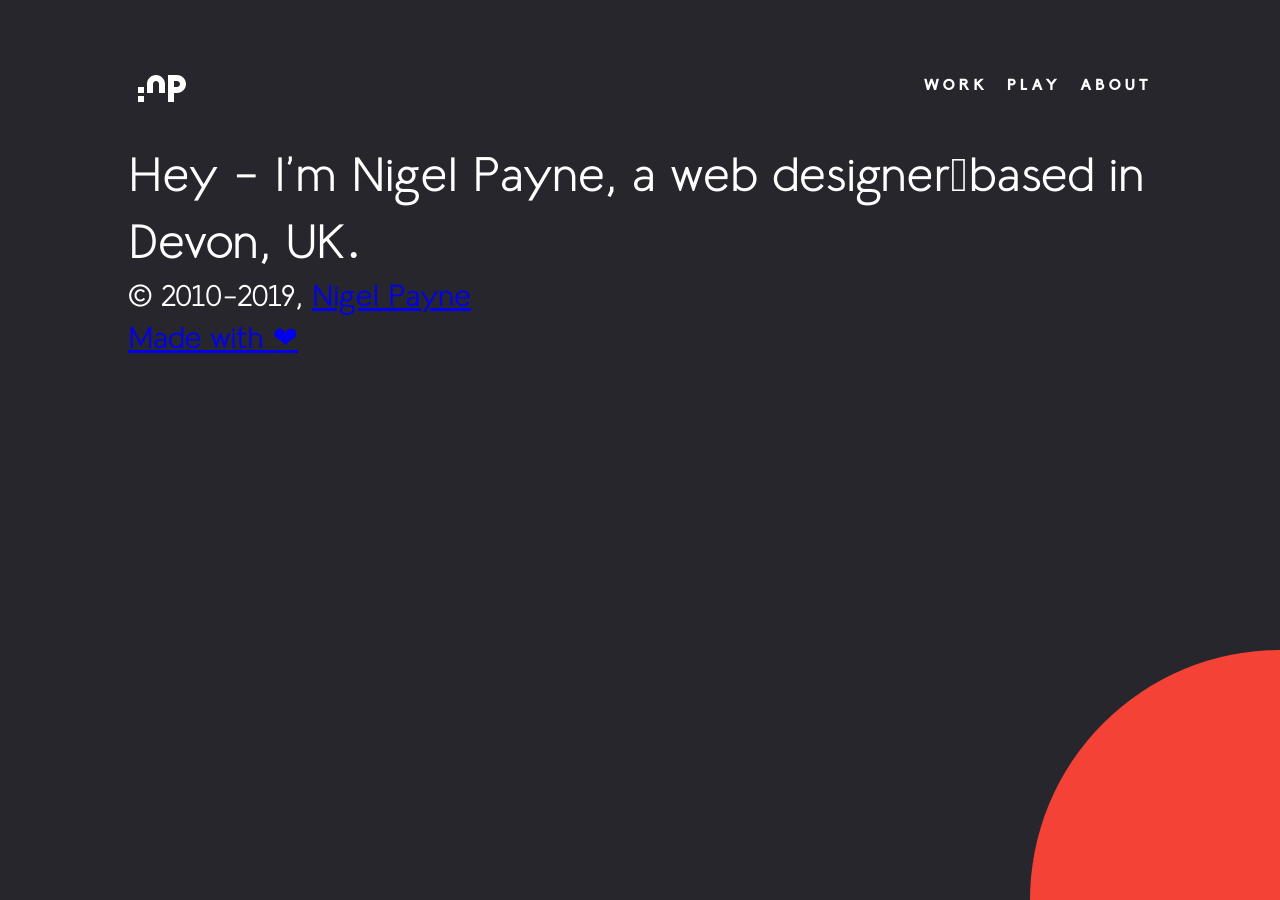
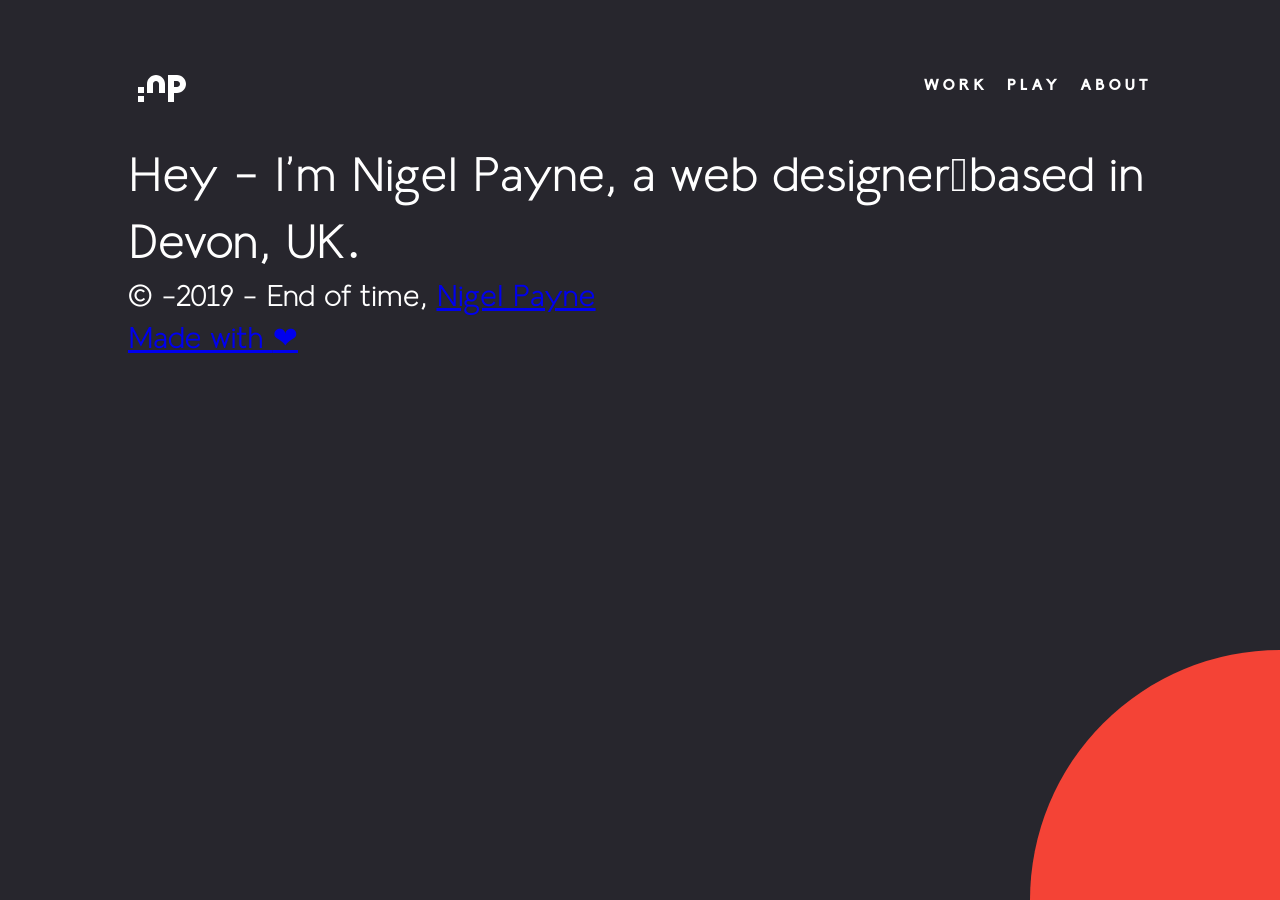
Before and after one commit to nigelpayne/myblog, a Jekyll site: the page built from index.html, in a window 1280 px wide. Built offline with Jekyll 4.4.1, drawn with Linux system fonts in a browser that asks for light colours.

Commit message:
change footer

```diff
--- a/_includes/footer.html
+++ b/_includes/footer.html
@@ -1,7 +1,7 @@
 <footer>
 
     <div class="copyright">
-      &copy; 2010<script>new Date().getFullYear()>2010&&document.write("-"+new Date().getFullYear());</script>, <a href="http://nigelpayne.com">Nigel Payne</a>
+      &copy; <script>new Date().getFullYear()>2010&&document.write("-"+new Date().getFullYear());</script> - End of time, <a href="/">Nigel Payne</a>
     </div>
 
     <div class="colophon">
```
